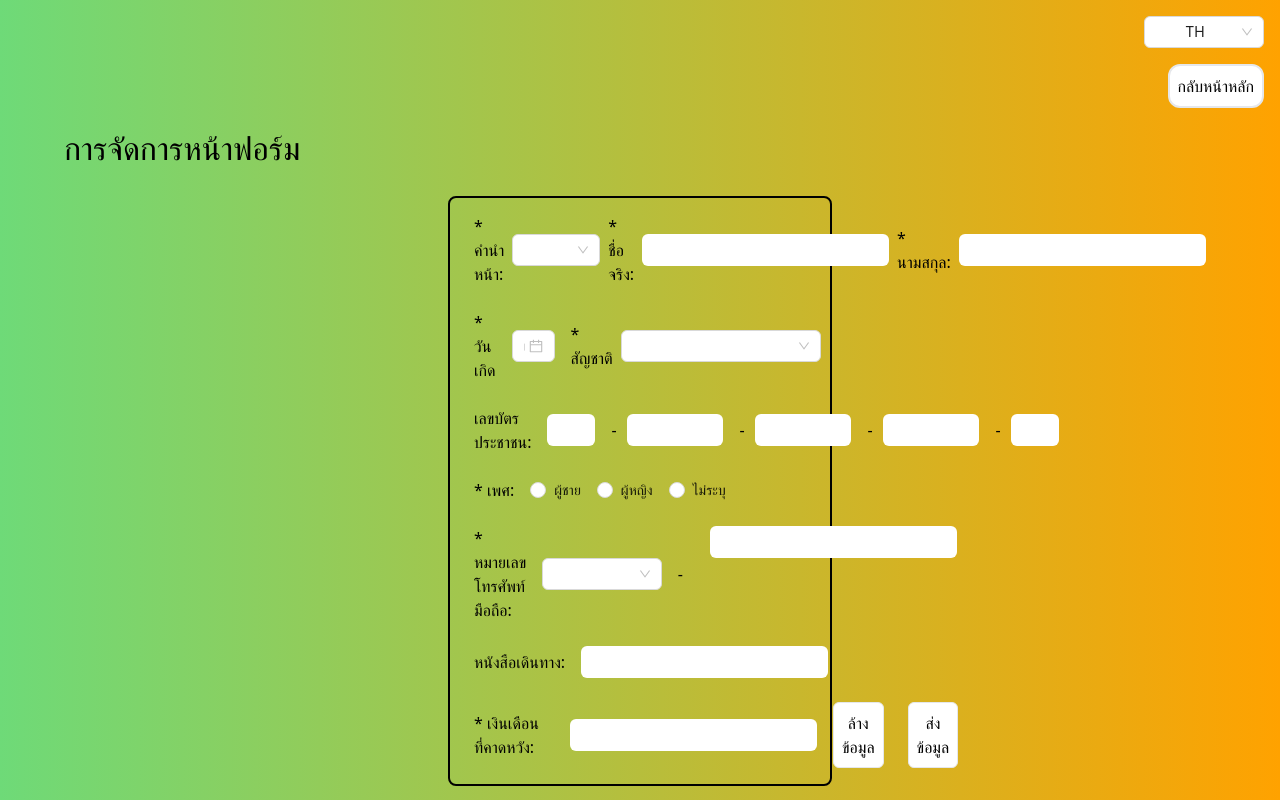
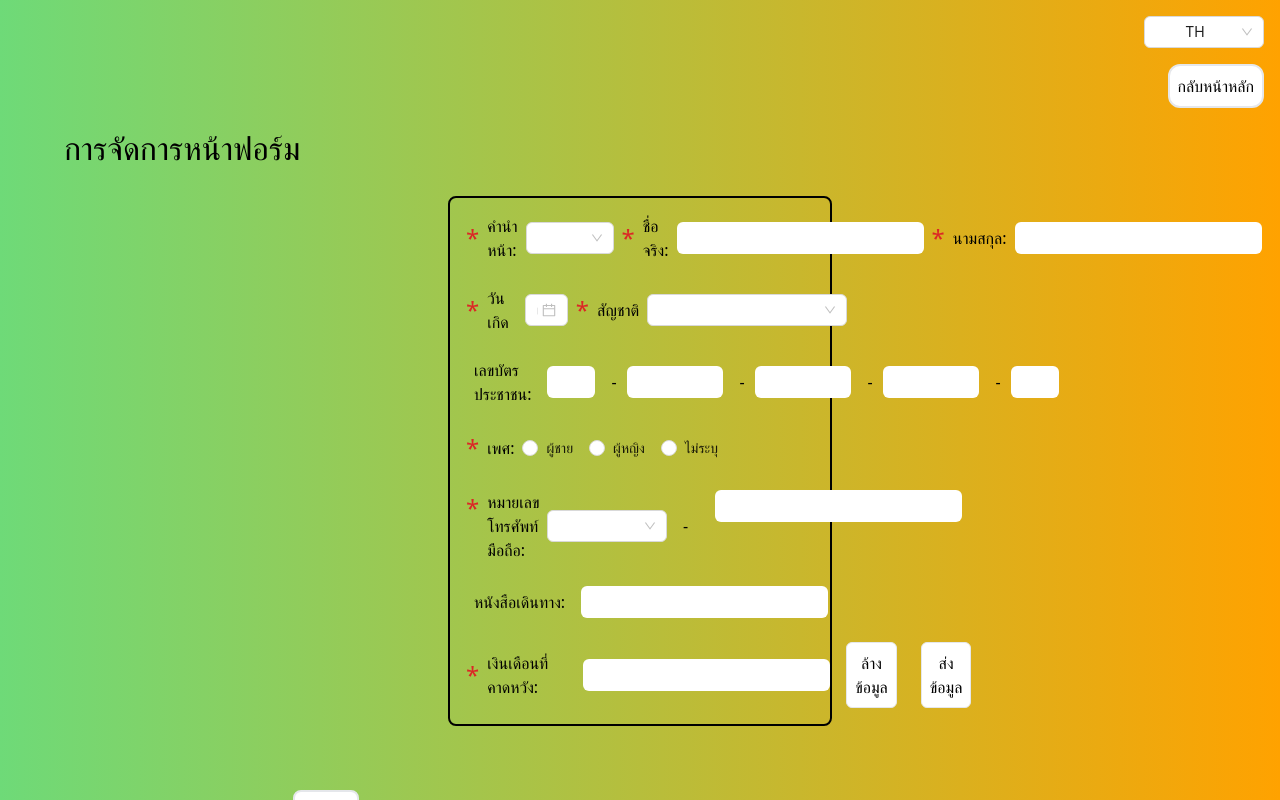
Before and after one commit to DosDeosos/GridRotation-Forms, a React (Vite) app: page /forms in a window 1280 px wide. Built offline with nearby package versions, Linux system fonts and the light colour scheme; what i18next-xhr-backend would draw is missing.

Commit message:
Update Styling

```diff
--- a/src/assets/css/background.scss
+++ b/src/assets/css/background.scss
@@ -1,3 +1,7 @@
 .background {
   @apply bg-gradient-to-r from-[#6eda78] to-[#ffa200];
 }
+
+.required {
+  @apply text-red-600;
+}
--- a/src/pages/FormsSheet.tsx
+++ b/src/pages/FormsSheet.tsx
@@ -86,18 +86,21 @@ function FormsSheet() {
         <div className="mt-6 mx-[28rem] border-2 border-black rounded-lg">
           <div className="m-4 flex-col">
             <div className="flex items-center pb-6">
-              <div className="px-2">* คำนำหน้า:</div>
+              <div className="required text-[24px]">*</div>
+              <div className="px-2">คำนำหน้า:</div>
               <Prefixer
                 value={form.prefix}
                 onChange={(e) => handleFormChange("prefix", e)}
               />
-              <div className="px-2">* ชื่อจริง:</div>
+              <div className="required pl-2 text-[24px]">*</div>
+              <div className="px-2">ชื่อจริง:</div>
               <input
                 className="rounded-md px-2 w-[18rem] h-[2rem]"
                 value={form.firstName}
                 onChange={(e) => handleFormChange("firstName", e.target.value)}
               />
-              <div className="px-2">* นามสกุล:</div>
+              <div className="required pl-2 text-[24px]">*</div>
+              <div className="px-2">นามสกุล:</div>
               <input
                 className="rounded-md px-2 w-[18rem] h-[2rem]"
                 value={form.lastName}
@@ -105,14 +108,16 @@ function FormsSheet() {
               />
             </div>
             <div className="flex items-center pb-6">
-              <div className="px-2">* วันเกิด</div>
+              <div className="required text-[24px]">*</div>
+              <div className="px-2">วันเกิด</div>
               <div className="px-2">
                 <DateTable
                   value={form.birthDate}
                   onChange={(e) => handleFormChange("birthDate", e)}
                 />
               </div>
-              <div className="px-2">* สัญชาติ</div>
+              <div className="required text-[24px]">*</div>
+              <div className="px-2">สัญชาติ</div>
               <NationalityPicker
                 value={form.nationality}
                 onChange={(e) => handleFormChange("nationality", e)}
@@ -163,16 +168,18 @@ function FormsSheet() {
                 </React.Fragment>
               ))}
             </div>
-            <div className="flex items-center pb-6 px-2">
-              <div className="pr-4">* เพศ:</div>
+            <div className="flex items-center pb-6">
+              <div className="required text-[24px]">*</div>
+              <div className="px-2">เพศ:</div>
               <RadioPicker
                 value={form.gender}
                 onChange={(value) => handleFormChange("gender", value)}
               />
             </div>
-            <div className="flex pb-6 px-2">
-              <div className="flex items-center mr-4">
-                * หมายเลขโทรศัพท์มือถือ:
+            <div className="flex pb-6">
+              <div className="required text-[24px]">*</div>
+              <div className="flex items-center px-2">
+                หมายเลขโทรศัพท์มือถือ:
               </div>
               <TelephoneRegion
                 value={form.region}
@@ -197,7 +204,8 @@ function FormsSheet() {
             </div>
             <div className="flex justify-between items-center">
               <div className="flex items-center">
-                <div className="px-2">* เงินเดือนที่คาดหวัง:</div>
+                <div className="required text-[24px]">*</div>
+                <div className="px-2">เงินเดือนที่คาดหวัง:</div>
                 <input
                   className="rounded-md mx-4 w-[18rem] h-[2rem] pl-4"
                   value={form.expectedSalary}
```
